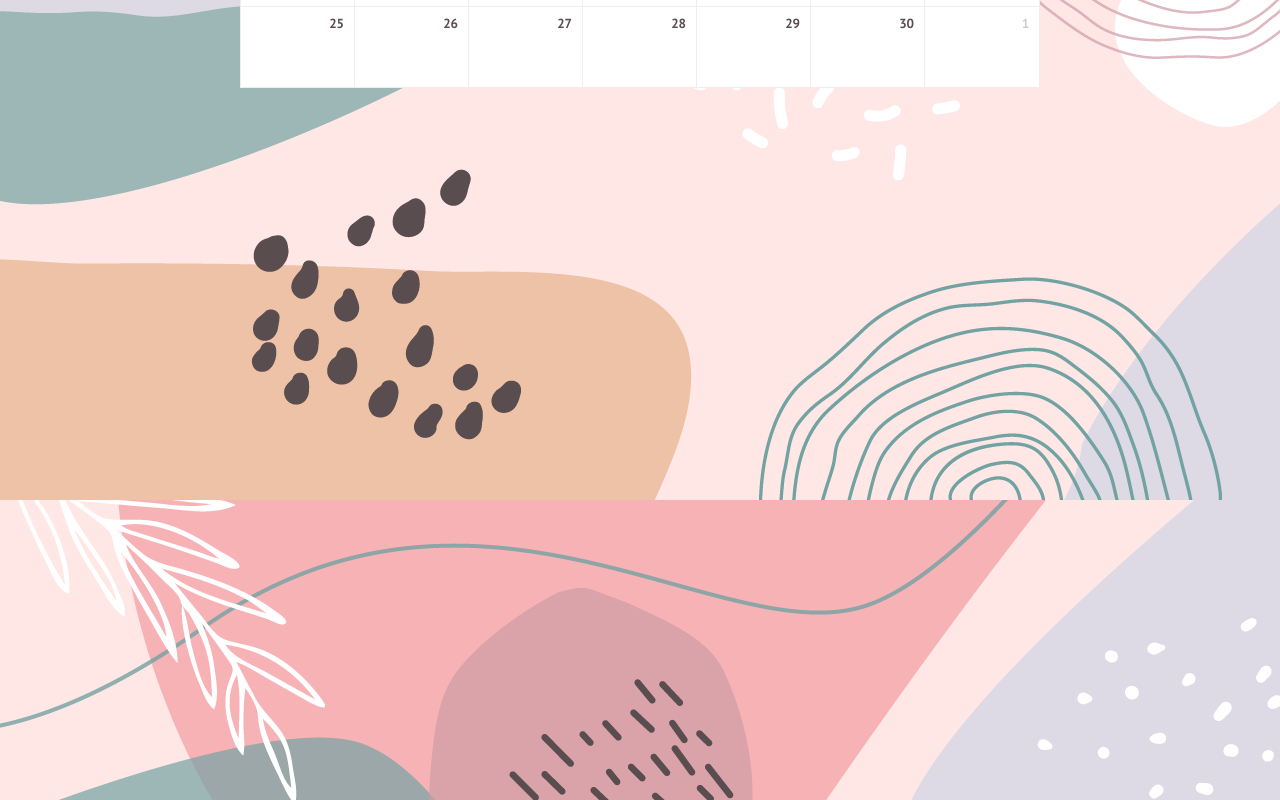
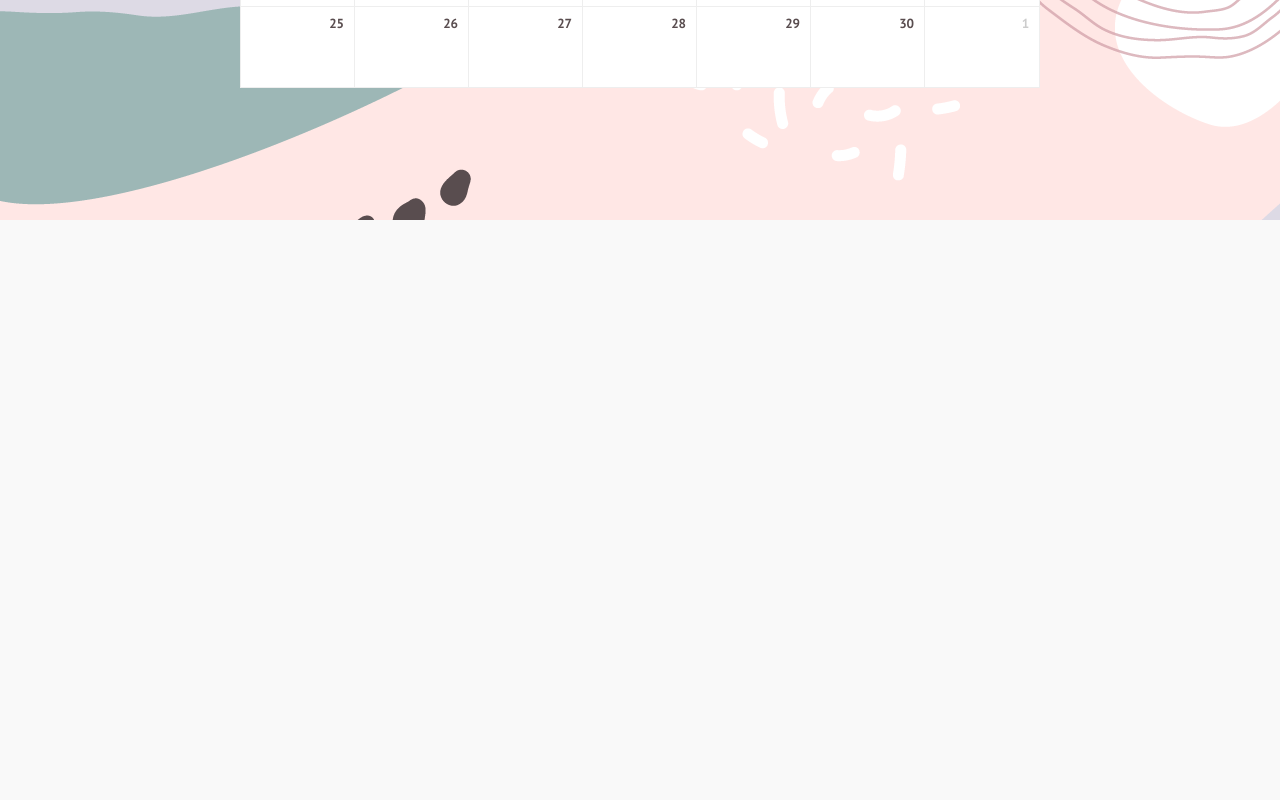
Before and after one commit to uprm-inso-4117-2020-2021-s2/semester-project-team-10, a React (Create React App) app in the folder moody/: page /calendar in a window 1280 px wide. Shown: the part 580-1380 px from the top of the page. After the commit the page ends 800 px from the top, so only its background shows below. Built offline with nearby package versions, Linux system fonts and the light colour scheme.

Commit message:
Icons removed so it should only appear on home now

```diff
--- a/moody/src/App.js
+++ b/moody/src/App.js
@@ -9,7 +9,6 @@ import Calendar from './pages/Calendar'
 import TextEditor from './pages/TextEditor'
 import { QueryClient, QueryClientProvider } from "react-query";
 import {AuthProvider} from './components/AuthContext';
-import Icons from './components/Icons';
 
 function App() {
   const queryClient = new QueryClient();
@@ -27,7 +26,6 @@ function App() {
               <Route path='/calendar' exact component={Calendar}/>
               <Route path='/text' exact component={TextEditor}/>
             </Switch>
-            <Icons/>
           </AuthProvider>
         </QueryClientProvider>
       </Router>
```
